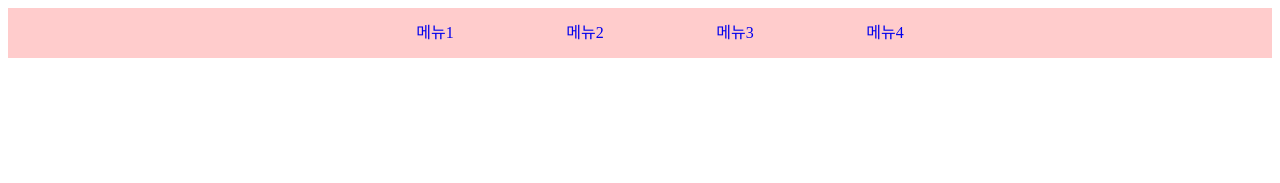
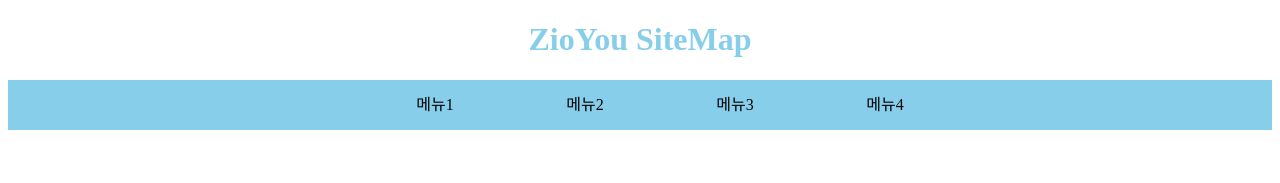
Before and after one commit to junho8628/Test, a plain HTML site: page sitemap2/sitemap2.html in a window 1280 px wide. Drawn offline with Linux system fonts and the light colour scheme.

Commit message:
sitemap2fix

```diff
--- a/sitemap2/sitemap2.html
+++ b/sitemap2/sitemap2.html
@@ -7,10 +7,11 @@
             a{
                 text-decoration: none;
                 text-align: center;
+                color: black;
             }
             #menu{
                 height: 50px;
-                background: #fcc;
+                background: #87ceeb;
             }
             .main1{
                 width: 600px;
@@ -24,6 +25,7 @@
                 line-height: 50px;
                 text-align: center;
                 position: relative;
+                color: #fff;
             }
             .main1>li:hover .main2{
                 left: 0;
@@ -70,9 +72,14 @@
                 background: #085820;
                 color: #fff;
             }
+            h1{
+                text-align: center;
+                color:#87ceeb;
+            }
 		</style>
 	</head>
 	<body>
+        <h1>ZioYou SiteMap</h1>
         <div id="menu">
             <ul class="main1">
                 <li><a href="#">메뉴1</a>
```
